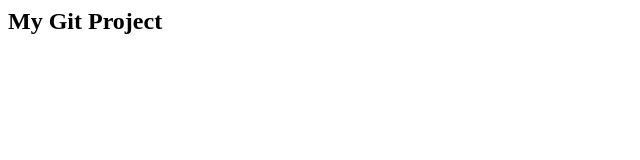
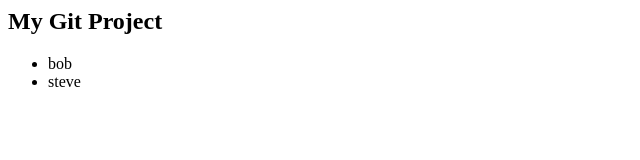
Before and after one commit to GregKezo/git_practice, a plain HTML site: page index.html in a window 1280 px wide. Shown: the full height of the page, 0-640 px from the left. Drawn offline with Linux system fonts and the light colour scheme.

Commit message:
add users

```diff
--- a/index.html
+++ b/index.html
@@ -4,5 +4,10 @@
   </head>
   <body>
     <h2> My Git Project</h2>
+    <ul>
+      <li>bob</li>
+      <li>steve</li>
+    </ul>
+
   </body>
 </html>
```
